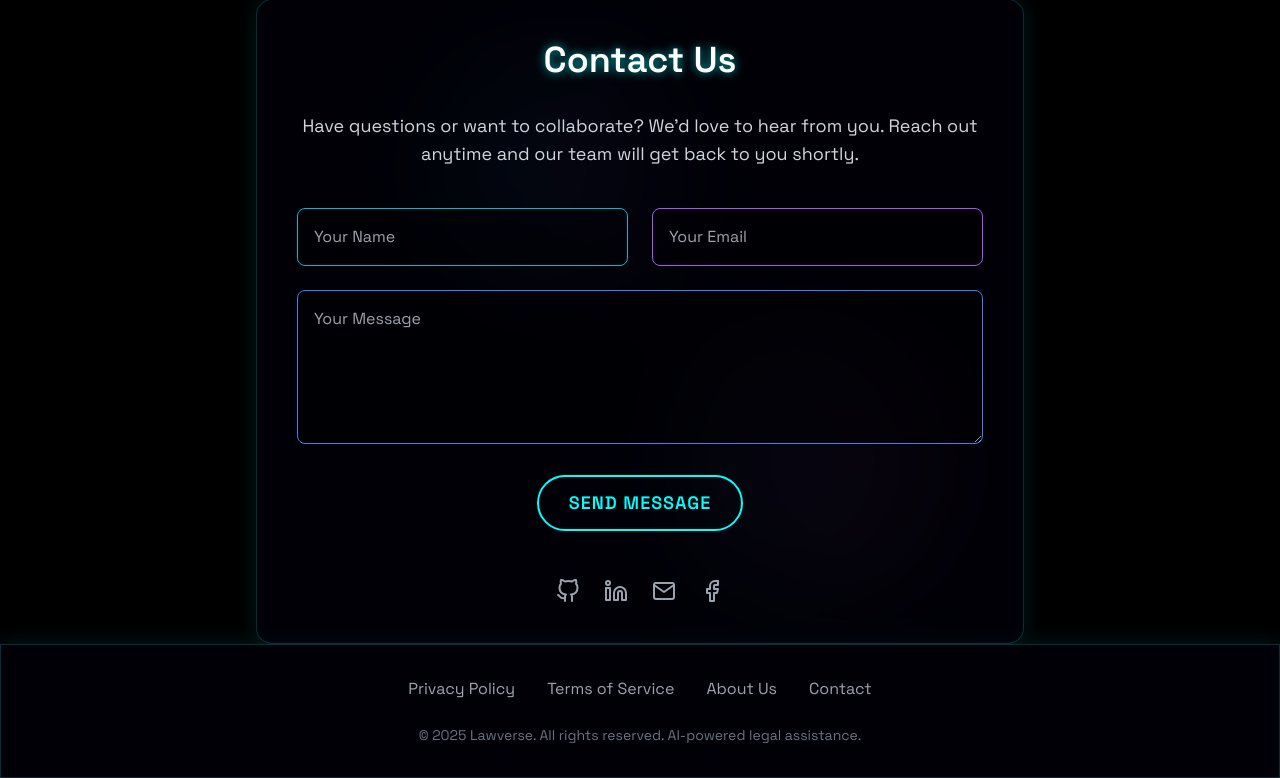
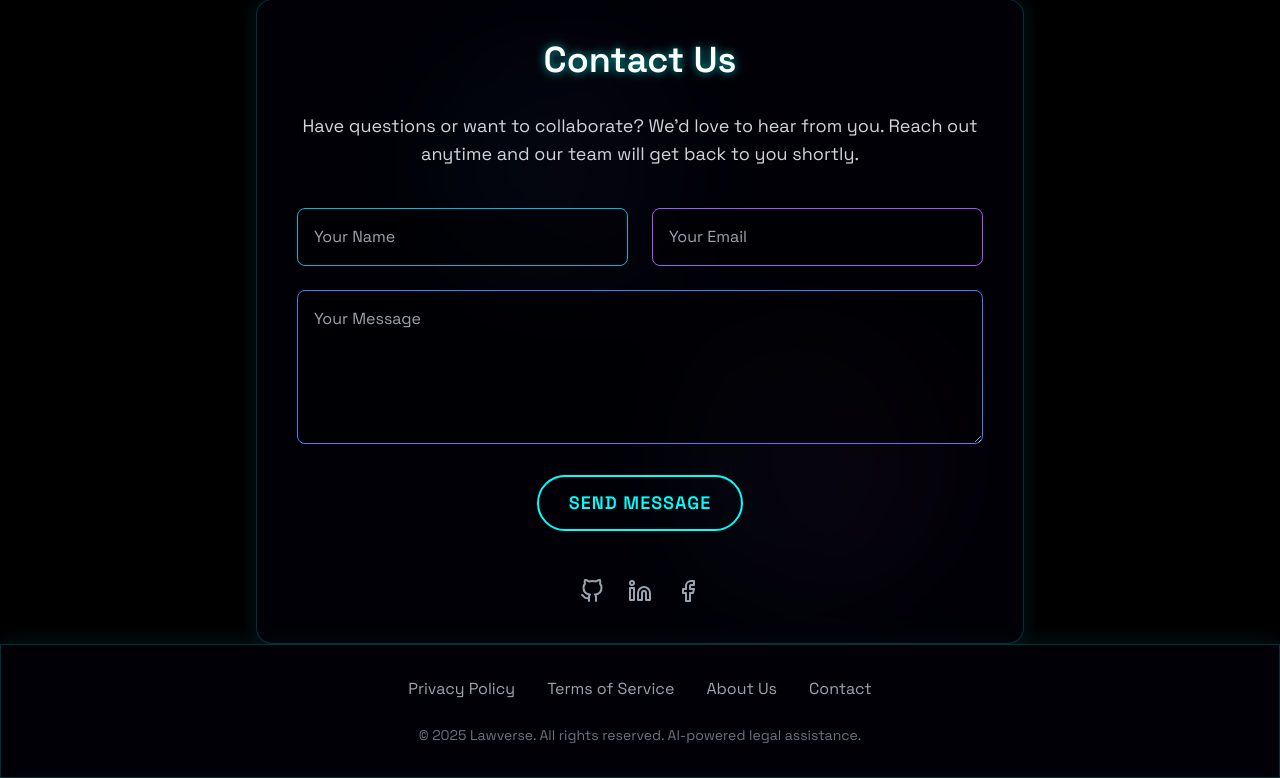
Before and after one commit to mdmohsin212/Lawverse, a Flask app: page / in a window 1280 px wide. Shown: the part 1884-2662 px from the top of the page. Run offline with Flask 3, Linux system fonts and the light colour scheme; parts of the project's set-up code (start-up, migrations or seed data) failed here and were passed over; some libraries are stand-ins or nearby versions.

Commit message:
Update home page

```diff
--- a/templates/index.html
+++ b/templates/index.html
@@ -369,9 +369,6 @@
           <a href="https://www.linkedin.com/in/mohsin416/" target="_blank" class="text-gray-400 hover:text-cyan-300 transition"
             ><i data-feather="linkedin"></i
           ></a>
-          <a href="siam.mohsin2005@gmail.com" class="text-gray-400 hover:text-purple-300 transition"
-            ><i data-feather="mail"></i
-          ></a>
           <a href="https://www.facebook.com/mohsin.siam6" target="_blank" class="text-gray-400 hover:text-blue-300 transition"
             ><i data-feather="facebook"></i
           ></a>
```
Also changed, not shown: 1 other file.
